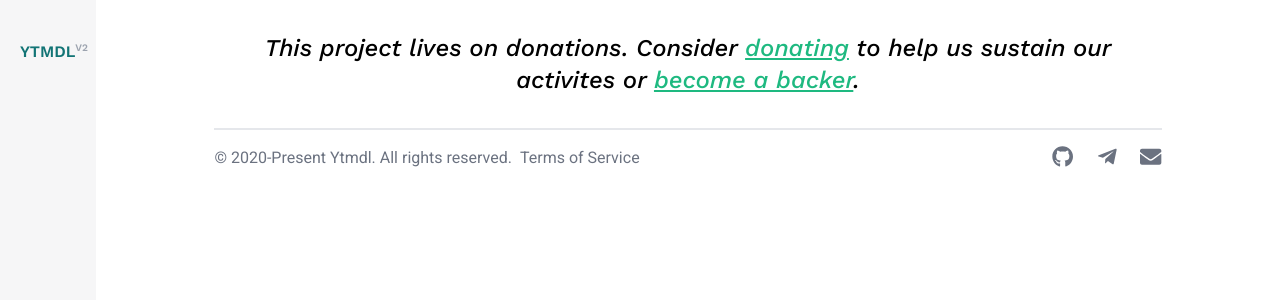
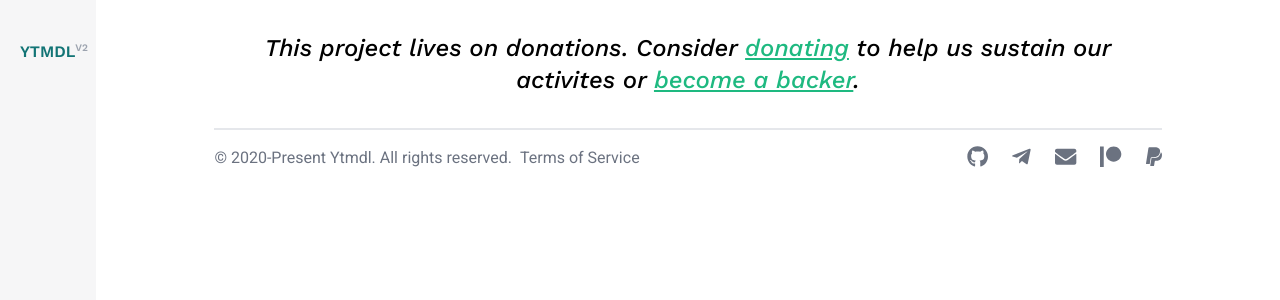
Before and after one commit to deepjyoti30/ytmdl-web-v2, a Vue app: page / in a window 1280 px wide. Shown: the top 300 px of the page. Built offline with nearby package versions, Linux system fonts and the light colour scheme; some icons are missing; what vue-resource would draw is missing.

Commit message:
Add patreon and paypal links in the footer

```diff
--- a/src/components/Footer.vue
+++ b/src/components/Footer.vue
@@ -38,6 +38,16 @@
             <li>
               <a href="mailto:hello@deepjyoti30.dev">
                 <font-awesome-icon :icon="['fas', 'envelope']" size="lg" />
+              </a>
+            </li>
+            <li>
+              <a href="https://www.patreon.com/deepjyoti30">
+                <font-awesome-icon :icon="['fab', 'patreon']" size="lg" />
+              </a>
+            </li>
+            <li>
+              <a href="https://paypal.me/deepjyoti30">
+                <font-awesome-icon :icon="['fab', 'paypal']" size="lg" />
               </a>
             </li>
           </ul>
--- a/src/main.js
+++ b/src/main.js
@@ -6,11 +6,16 @@ import "@/scss/_tailwind.scss";
 import VueResource from "vue-resource";
 
 import { library } from "@fortawesome/fontawesome-svg-core";
-import { faGithub, faTelegramPlane } from "@fortawesome/free-brands-svg-icons";
+import {
+  faGithub,
+  faTelegramPlane,
+  faPatreon,
+  faPaypal
+} from "@fortawesome/free-brands-svg-icons";
 import { faEnvelope } from "@fortawesome/free-solid-svg-icons";
 import { FontAwesomeIcon } from "@fortawesome/vue-fontawesome";
 
-library.add(faGithub, faTelegramPlane, faEnvelope);
+library.add(faGithub, faTelegramPlane, faEnvelope, faPatreon, faPaypal);
 Vue.component("font-awesome-icon", FontAwesomeIcon);
 
 Vue.config.productionTip = false;
```
